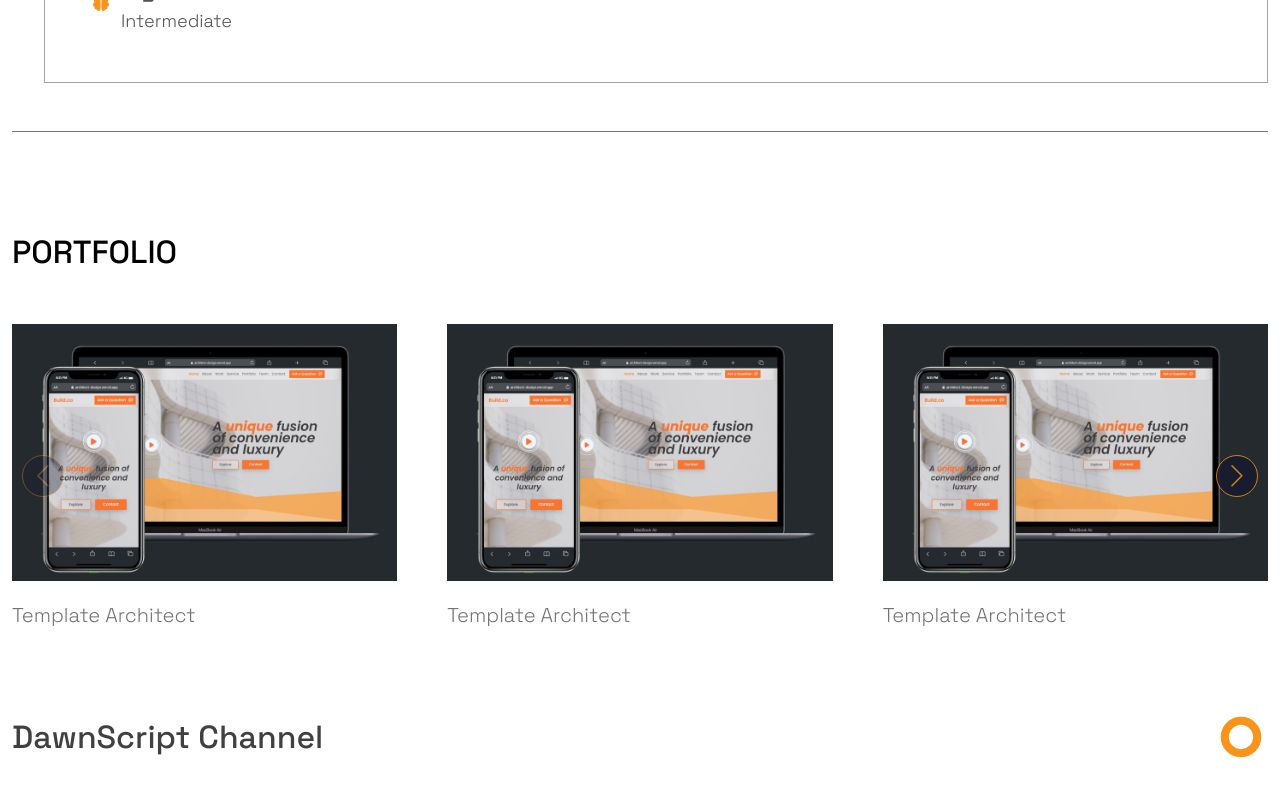
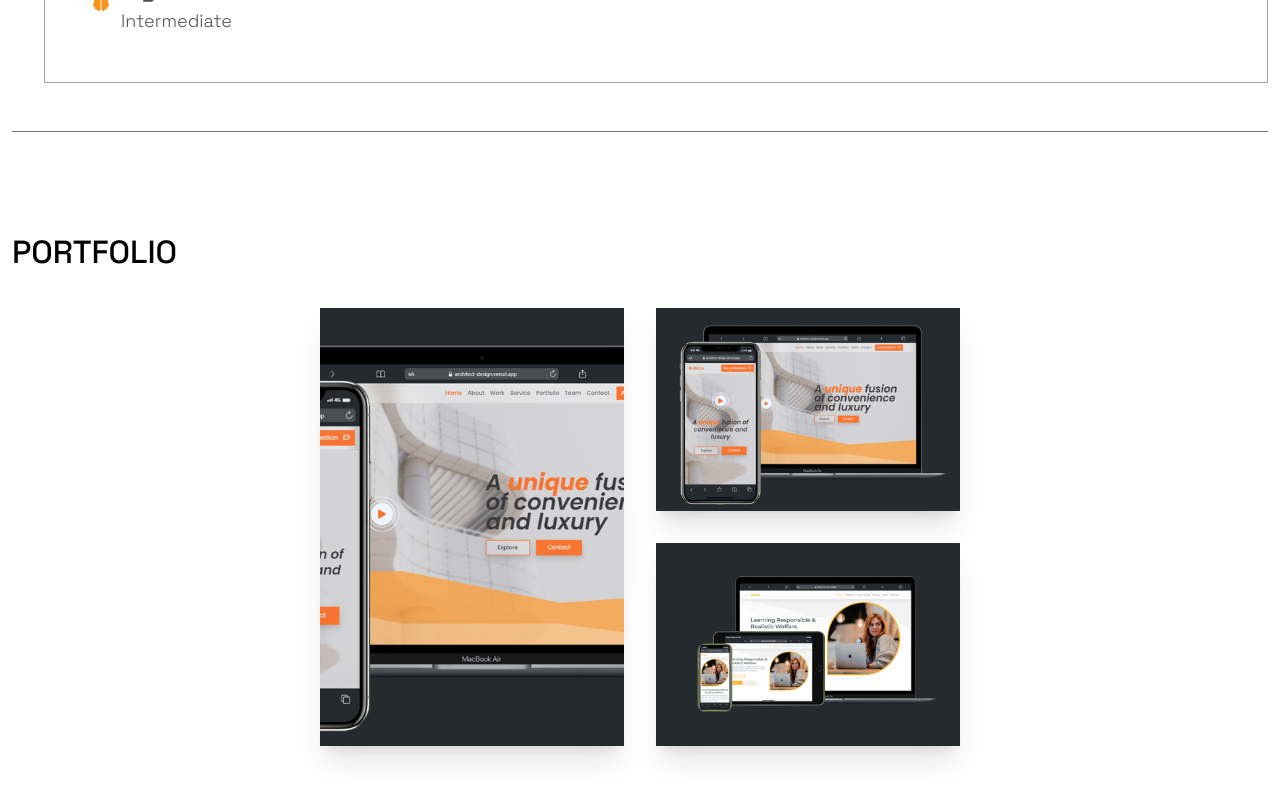
Before and after one commit to van-surya/portfolio-nextjs, a Next.js app: page / in a window 1280 px wide. Shown: the part 1975-2775 px from the top of the page. Built offline with nearby package versions, Linux system fonts and the light colour scheme; no server answers.

Commit message:
remove motion on scroll

```diff
--- a/src/app/components/AboutComponent.tsx
+++ b/src/app/components/AboutComponent.tsx
@@ -1,22 +1,21 @@
-
+"use client";
+import React, { useRef } from "react";
 import { motion } from "framer-motion";
 import { FontAwesomeIcon } from '@fortawesome/react-fontawesome'
 import { faGear, faMicrochip } from '@fortawesome/free-solid-svg-icons'
 import { faCode } from "@fortawesome/free-solid-svg-icons/faCode";
 
 export default function AboutComponent() {
-
     const aboutmes = [
         { icon: faMicrochip, title: 'EXPERIENCE', desc: '3 Years working' },
         { icon: faCode, title: 'PROJECTS', desc: '56 Project' },
         { icon: faGear, title: 'TOOL', desc: 'VsCode, Git, GitBash, Laragon, Figma, Adobe Photoshop, Adobe Ilustrator' },
     ];
     return (
-        <section className="py-[6rem] lg:py-[3rem] xl:py-[4rem] 2xl:py-[6rem]">
+        <section className="py-[6rem] lg:py-[3rem] xl:py-[4rem] 2xl:py-[6rem]"
+        >
             <div className="container mx-auto px-[12px] lg:px-none">
-                <motion.div className="flex flex-col w-max	"
-                    initial={{ scale: 3 }}
-                    whileInView={{ scale: 1 }}>
+                <div className="flex flex-col w-max	" >
                     <div className="relative">
                         <div className="digital-ball w-[42px] h-[42px] top-[8px] left-0">
                             <div className="overlay"></div>
@@ -32,7 +31,7 @@ export default function AboutComponent() {
                         </div>
                     </div>
                     <h2 className="text-[2rem] font-medium text-neutral-800 z-10">About Me</h2>
-                </motion.div>
+                </div>
 
                 <div className="pt-[2rem] md:pt-[3rem] md:ps-[2rem] lg:pt-[1.5rem] border-b border-neutral-500" >
                     <div className="">
@@ -44,32 +43,20 @@ export default function AboutComponent() {
                     </div>
                 </div>
 
-                <motion.div className="grid md:grid-cols-3 gap-[2rem]"
-                    initial={{ opacity: 0, scale: 0.5 }}
-                    whileInView={{ opacity: 1, scale: 1 }}
-                    transition={{
-                        duration: 0.3,
-                        ease: [0, 0.71, 0.2, 1.01],
-                        scale: {
-                            type: "spring",
-                            damping: 5,
-                            stiffness: 100,
-                            restDelta: 0.001
-                        }
-                    }}
+                <div className="grid md:grid-cols-3 gap-[2rem]"
                 >
-
                     {aboutmes.map((aboutme, x) => (
                         <div className="border rounded-sm flex flex-col mt-[3.5rem] p-[24px]
             hover:shadow-lg shadow-md text-neutral-600 hover:text-primary"
-                            key={x}>
+                            key={x}
+                        >
                             <FontAwesomeIcon icon={aboutme.icon} className="mx-auto text-[2rem] text-primary" />
                             <h3 className="font-medium text-[1.4rem] uppercase mx-auto mt-[1rem]">{aboutme.title}</h3>
                             <p className="text-neutral-500 font-medium mx-auto text-center">{aboutme.desc}</p>
                         </div>
                     ))}
 
-                </motion.div>
+                </div>
             </div>
 
 
--- a/src/app/components/PortfolioComponent.tsx
+++ b/src/app/components/PortfolioComponent.tsx
@@ -1,52 +1,45 @@
-// import { motion } from "framer-motion";
-import { portfolios } from "../data/";
-import React, { useRef, useState } from 'react';
-import { Swiper, SwiperSlide } from 'swiper/react';
-import 'swiper/css';
-import 'swiper/css/navigation';
-import { Navigation } from 'swiper/modules';
+"use client";
+import React from "react";
+import { motion } from "framer-motion";
 import Link from 'next/link';
 import Image from 'next/image';
 
 export default function PortfolioComponent() {
+
     return (
-        <section className="py-[1.5rem] lg:py-[3rem] 2xl:py-[6rem]">
+        <section className="py-[1.5rem] lg:py-[3rem] 2xl:py-[6rem]"
+        >
             <div className="container mx-auto px-[12px] md:px-unset">
                 <div className="mx-auto">
                     <h2 className="text-medium font-medium text-[2rem] uppercase">Portfolio</h2>
                 </div>
-                <Swiper
-                    slidesPerView={1}
-                    breakpoints={{
-                        640: {
-                            slidesPerView: 2,
-                            spaceBetween: 20,
-                        },
-                        768: {
-                            slidesPerView: 3,
-                            spaceBetween: 40,
-                        },
-                        1024: {
-                            slidesPerView: 3,
-                            spaceBetween: 50,
-                        },
-                    }}
-                    spaceBetween={30}
-                    navigation={true}
-                    modules={[Navigation]}
-                    className="Portfolio mt-[2rem] lg:mt-[3rem]"
-                >
-                    {portfolios.map((portfolio, x) => (
-                        <SwiperSlide key={x}>
-                            <div className="card_">
-                                <Image className="mb-[1.2rem]" width={500} height={300} src={portfolio.image} alt={portfolio.title} />
-                                <Link className="text-[1.25rem] font-light text-start hover:text-primary text-neutral-500" href={portfolio.link}>{portfolio.title}</Link>
-                            </div>
-                        </SwiperSlide>
-                    ))}
-                </Swiper>
+                <div className="flex flex-row gap-[2rem] mx-auto w-[640px] mt-[2rem]">
+                    <motion.div className="aspect-[3/4] shadow-xl  hover:p-[12px]"
+                        whileHover={{ scale: [null, 1.2, 1.1] }}
+                        transition={{ duration: 0.5 }}>
+                        <Link className="" href='https://architect-design.vercel.app/'>
+                            <img src="./assets/images/build-co.png" className="h-full object-cover" alt="" />
+                        </Link>
+                    </motion.div>
+                    <div className="grid gap-[2rem]">
+                        <motion.div className="shadow-xl  hover:p-[12px]"
+                            whileHover={{ scale: [null, 1.2, 1.1] }}
+                            transition={{ duration: 0.5 }}>
+                            <Link className="" href='https://architect-design.vercel.app/'>
+                                <img src="./assets/images/build-co.png" alt="" />
+                            </Link>
+                        </motion.div>
+                        <motion.div className="shadow-xl  hover:p-[12px]"
+                            whileHover={{ scale: [null, 1.2, 1.1] }}
+                            transition={{ duration: 0.5 }}>
+                            <Link className="" href='https://dawns-landingpage.vercel.app/'>
+                                <img src="./assets/images/lanpage.png" alt="" />
+                            </Link>
+                        </motion.div>
+                    </div>
+                </div>
             </div>
-        </section>
+        </section >
     );
 
 
--- a/src/app/components/SkillComponent.tsx
+++ b/src/app/components/SkillComponent.tsx
@@ -1,13 +1,22 @@
-
-import { motion } from "framer-motion";
+"use client";
+import React, { useRef } from "react";
+import { motion, useScroll } from "framer-motion";
 import { skills } from '../data';
 import { FontAwesomeIcon } from '@fortawesome/react-fontawesome'
 import { faBrain } from '@fortawesome/free-solid-svg-icons'
 
 export default function SkillComponent() {
-
+    const ref = useRef<HTMLElement>(null);
+    const { scrollYProgress } = useScroll({
+        target: ref,
+        offset: ["0 1", "1.33 1"],
+    });
     return (
-        <section className="py-[3rem] lg:py-[3rem] 2xl:py-[6rem]">
+        <motion.section className="py-[3rem] lg:py-[3rem] 2xl:py-[6rem]" ref={ref}
+            style={{
+                scale: scrollYProgress,
+                opacity: scrollYProgress
+            }}>
             <div className="container mx-auto px-[12px] lg:px-unset">
                 <div className="flex flex-col w-max	"
                 >
@@ -55,7 +64,7 @@ export default function SkillComponent() {
 
             </div>
 
-        </section>
+        </motion.section>
 
     );
 }
--- a/src/app/components/YoutubeComponent.tsx
+++ b/src/app/components/YoutubeComponent.tsx
@@ -12,7 +12,6 @@ export default function YoutubeComponent() {
     const ref = useRef(null);
     const { scrollXProgress } = useScroll({ container: ref });
     const [videos, setVideos] = useState([]);
-
 
     useEffect(() => {
         const fetchVideos = async () => {
@@ -54,8 +53,6 @@ export default function YoutubeComponent() {
                         />
                     </svg>
                 </div>
-
-
                 <ul ref={ref}>
                     {videos.map((video: any) => (
                         <li key={video.id.videoId} className='flex flex-col'>
@@ -66,7 +63,6 @@ export default function YoutubeComponent() {
                         </li>
                     ))}
                 </ul>
-
             </div>
         </section>
     );
--- a/src/app/page.tsx
+++ b/src/app/page.tsx
@@ -35,7 +35,7 @@ export default function Home() {
 
       <PortfolioComponent />
 
-      <YoutubeComponent />
+      {/* <YoutubeComponent /> */}
 
     </>
   );
--- a/tailwind.config.ts
+++ b/tailwind.config.ts
@@ -10,6 +10,7 @@ const config: Config = {
     extend: {
       aspectRatio: {
         '16/9': '16 / 9',
+        '3/4': '3 / 4',
       },
       colors: {
         "transparent": "transparent",
```
Also changed, not shown: src/app/globals.scss (line endings or trailing spaces).
